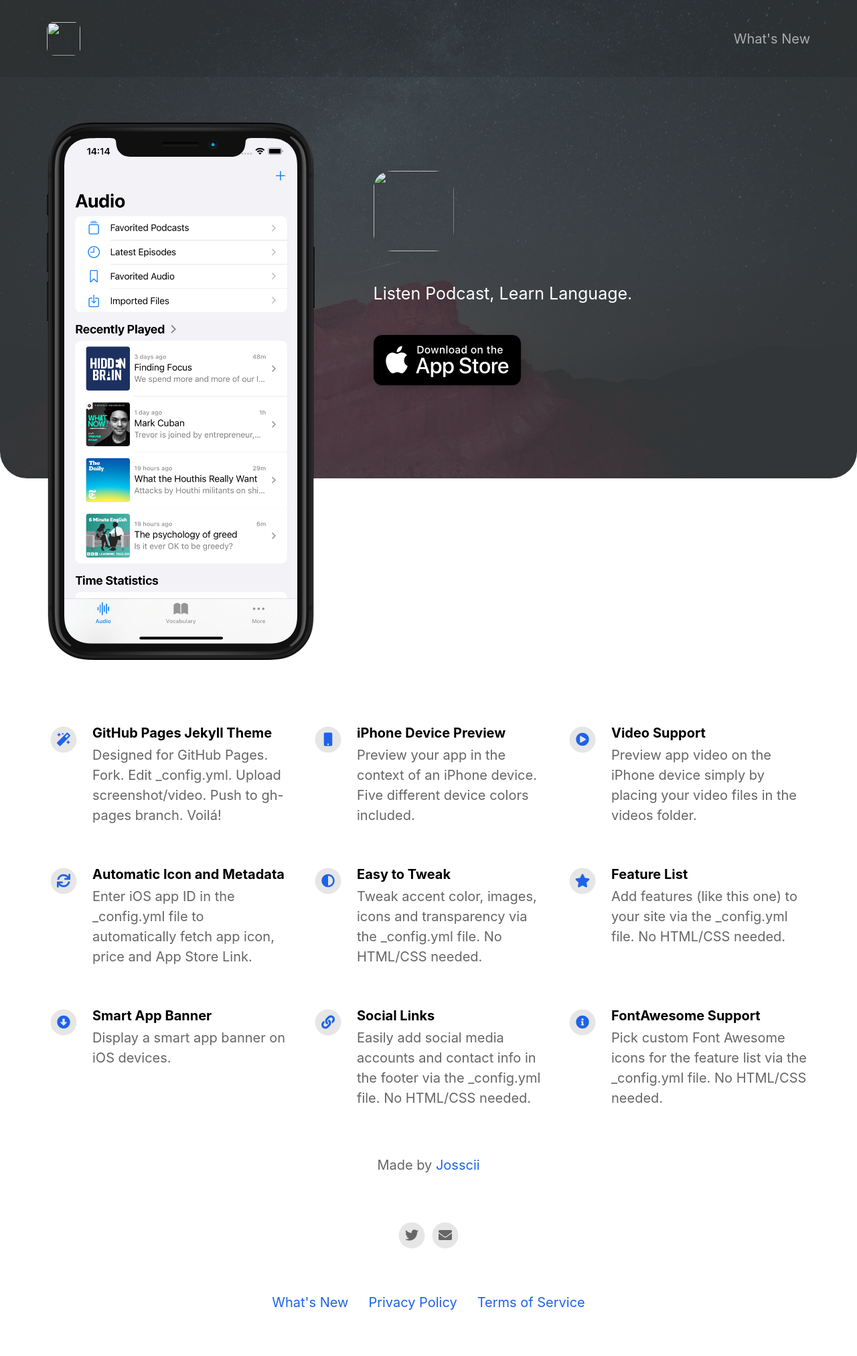
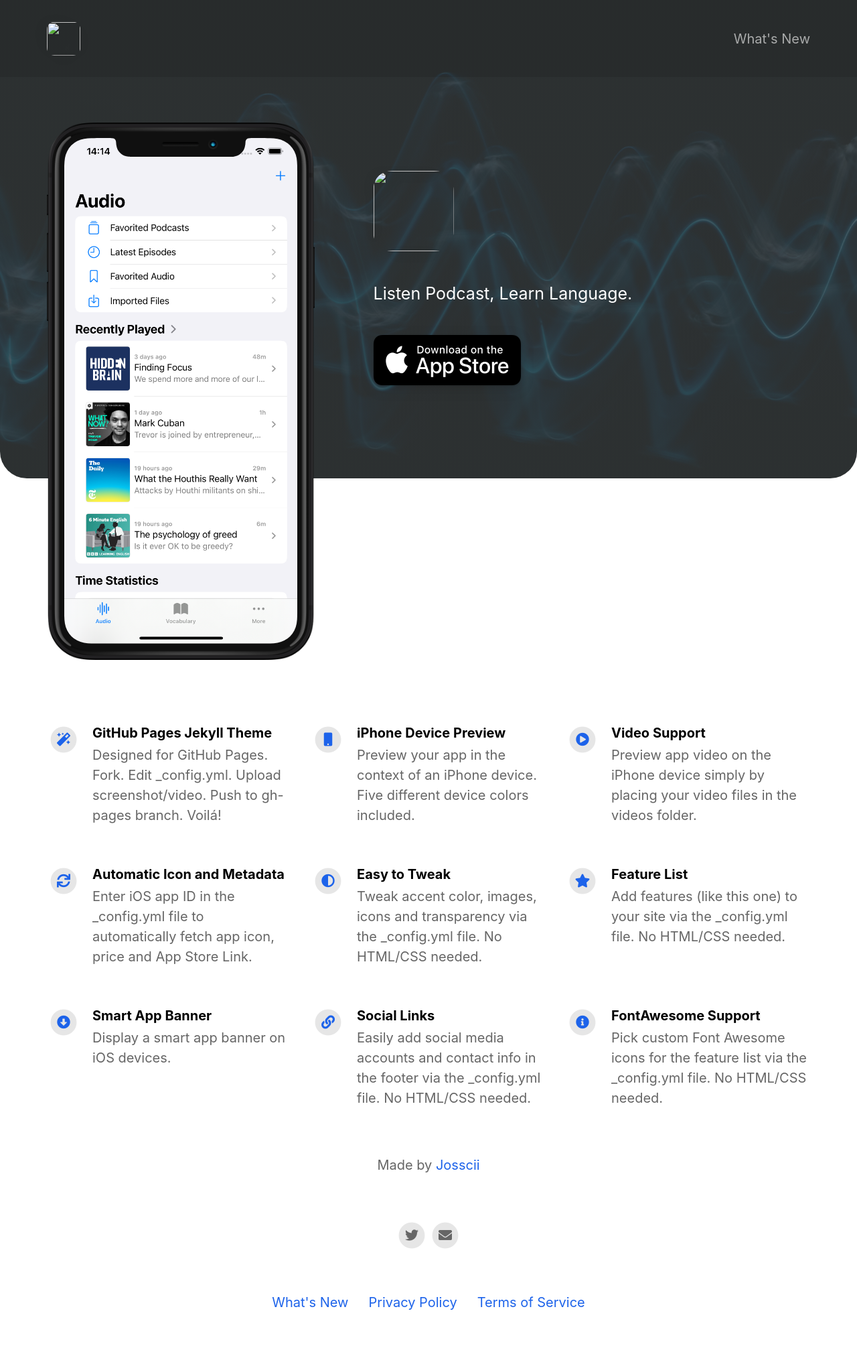
Before and after one commit to Josscii/aisten-app, a Jekyll site: the page built from index.html, in a window 1280 px wide. Shown: the whole page at 67% size. Built offline with Jekyll 4.4.1, drawn with Linux system fonts in a browser that asks for light colours; nearby versions of some CDN libraries.

Commit message:
update content

```diff
--- a/_config.yml
+++ b/_config.yml
@@ -83,7 +83,7 @@ topbar_color                              : "#000000"
 topbar_transparency                       : 0.1
 topbar_title_color                        : "#ffffff"
 
-cover_image                               : assets/headerimage.png                    # Replace with alternative image path or image URL.
+cover_image                               : assets/headerimage.jpeg                    # Replace with alternative image path or image URL.
 cover_overlay_color                       : "#363b3d"
 cover_overlay_transparency                : 0.8
 
```
Also changed, not shown: assets/headerimage.jpeg (added), assets/headerimage.png (deleted).
